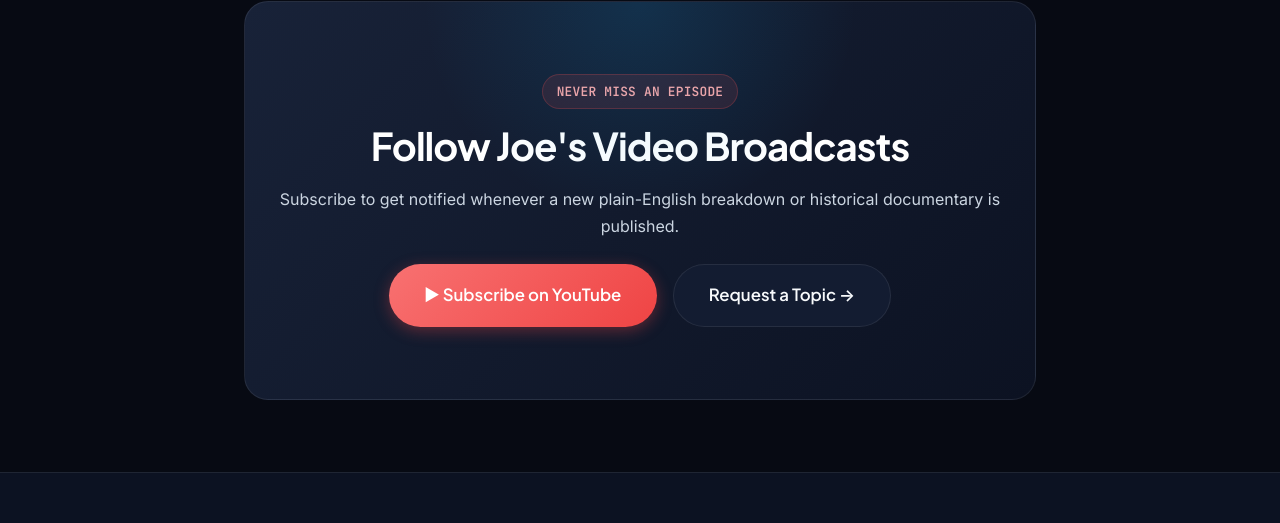
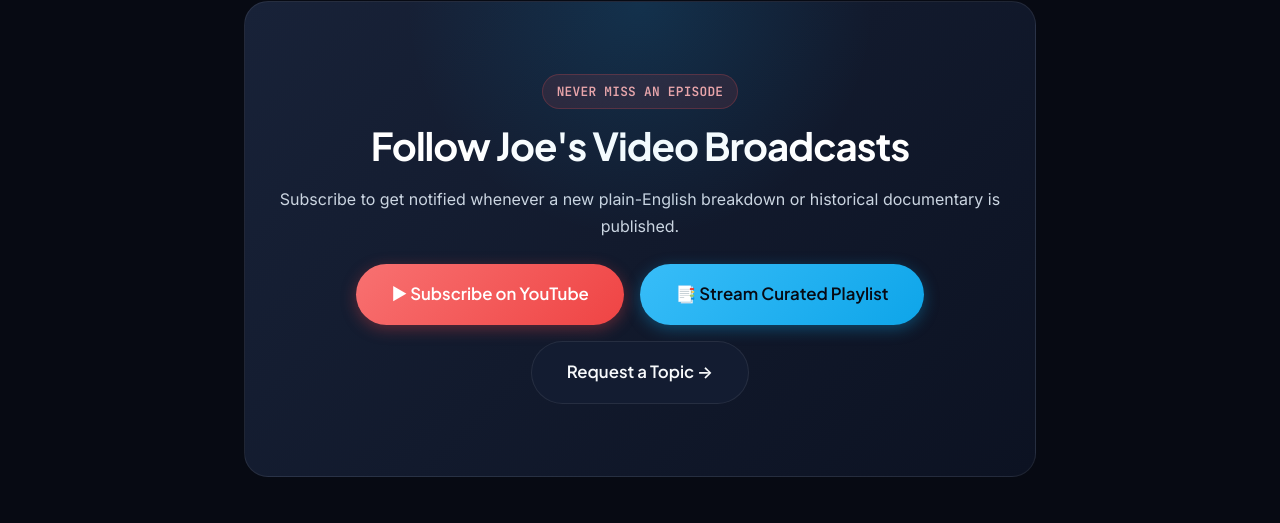
Before and after one commit to williash-code/cybersecurityjoe, a website: page videos.html in a window 1280 px wide. Shown: the part 2823-3346 px from the top of the page. Drawn offline with Linux system fonts and the light colour scheme.

Commit message:
Add Stream Curated Playlist button on videos page

```diff
--- a/videos.html
+++ b/videos.html
@@ -139,6 +139,9 @@
           <a href="https://www.youtube.com/@CyberSecurityJoe" target="_blank" rel="noopener noreferrer" class="btn btn-accent btn-lg">
             <span>▶ Subscribe on YouTube</span>
           </a>
+          <a href="https://www.youtube.com/watch_videos?video_ids=IT6-5ZbabVg,2QwMv0_Rkec,xYfiOnufBSk,GSIDS_lvRv4,R9K151q1Uik" target="_blank" rel="noopener noreferrer" class="btn btn-primary btn-lg">
+            <span>📑 Stream Curated Playlist</span>
+          </a>
           <a href="contact.html" class="btn btn-secondary btn-lg">Request a Topic →</a>
         </div>
       </div>
```
